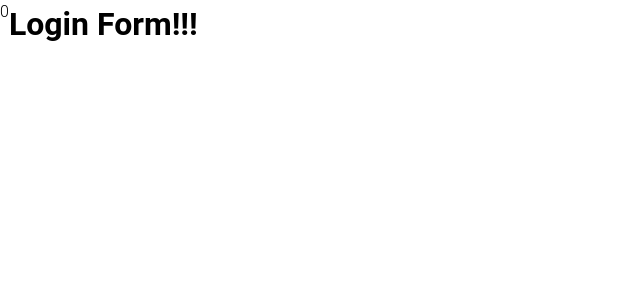
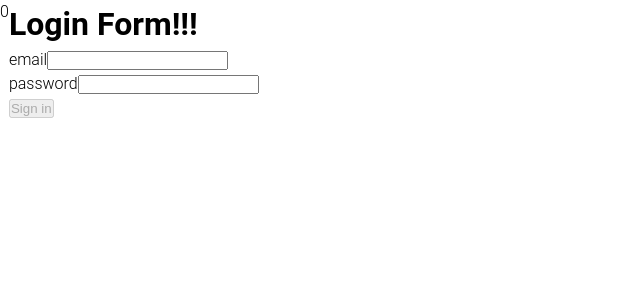
Before and after one commit to TomerCnaan/Plandy-client, a React (Create React App) app: page /login in a window 1280 px wide. Shown: the top 300 px of the page, without its empty margins (0-640 px from the left). Built offline with nearby package versions, Linux system fonts and the light colour scheme; no server answers.

Commit message:
reusable useForm hook is working

```diff
--- a/src/components/common/form.jsx
+++ /dev/null
@@ -1,39 +0,0 @@
-import React, { useState } from "react";
-
-// libraries
-import Joi, { validate } from "joi-browser";
-
-// components
-import Input from "./input";
-import Select from "./select";
-
-const Form = ({ validationSchema }) => {
-	const [data, setData] = useState({});
-	const [errors, setErrors] = useState({});
-
-	function validateProperty({ name, value }) {
-		const obj = { [name]: value };
-		const schema = { [name]: validationSchema[name] };
-		const { error } = Joi.validate(obj, schema);
-		return error ? error.details[0].message : null;
-	}
-
-	function handleChange({ currentTarget: input }) {
-		const _errors = errors;
-		const errorMessage = validateProperty(input);
-		if (errorMessage) _errors[input.name] = errorMessage;
-		else delete errors[input.name];
-
-		const _data = data;
-		data[input.name] = input.value;
-
-		setErrors({ ...errors, _errors });
-		setData({ ...data, _data });
-	}
-
-	// TODO: finish reusable form component
-
-	return { handleChange, data, errors };
-};
-
-export default Form;
--- /dev/null
+++ b/src/components/common/useForm.jsx
@@ -0,0 +1,80 @@
+import React, { useState, useEffect } from "react";
+
+// libraries
+import Joi from "joi-browser";
+
+// components
+import Input from "./input";
+import Select from "./select";
+
+const useForm = (initialState, validationSchema, doSubmit) => {
+	const [data, setData] = useState(initialState);
+	const [errors, setErrors] = useState({});
+
+	function validate() {
+		const options = { abortEarly: false };
+		const { error } = Joi.validate(data, validationSchema, options);
+		if (!error) return null;
+
+		const _errors = {};
+		for (let item of error.details) _errors[item.path[0]] = item.message;
+		return _errors;
+	}
+
+	function validateProperty({ name, value }) {
+		const obj = { [name]: value };
+		const schema = { [name]: validationSchema[name] };
+		const { error } = Joi.validate(obj, schema);
+		return error ? error.details[0].message : null;
+	}
+
+	function handleSubmit(e) {
+		e.preventDefault();
+
+		const _errors = validate();
+		setErrors({ errors: _errors || {} });
+		if (_errors) return;
+
+		doSubmit();
+	}
+
+	function handleChange({ currentTarget: input }) {
+		const { name, value } = input;
+		const _errors = errors;
+		const errorMessage = validateProperty(input);
+		if (errorMessage) setErrors({ ...errors, [name]: errorMessage });
+		else setErrors({ ...errors, [name]: "" });
+
+		setData({
+			...data,
+			[name]: value
+		});
+	}
+
+	function renderButton(label) {
+		return <button disabled={validate()}>{label}</button>;
+	}
+
+	function renderInput(name, label, type = "text") {
+		return (
+			<Input
+				type={type}
+				name={name}
+				value={data[name]}
+				label={label}
+				onChange={handleChange}
+				error={errors[name]}
+			/>
+		);
+	}
+
+	// TODO: finish reusable form component
+
+	return {
+		handleSubmit,
+		renderInput,
+		renderButton
+	};
+};
+
+export default useForm;
--- a/src/components/loginForm.jsx
+++ b/src/components/loginForm.jsx
@@ -1,17 +1,48 @@
-import React from "react";
+import React, { useState } from "react";
 
 // libraried
 import { Redirect } from "react-router-dom";
-import joi, { fromByteArray } from "joi-browser";
+import Joi from "joi-browser";
 
 // components
-import Form from "./common/form";
+import useForm from "./common/useForm";
 import auth from "../services/authService";
 
+const INTITIAL_STATE = {
+	email: "",
+	password: ""
+};
+
 const LoginForm = () => {
+	const schema = {
+		email: Joi.string()
+			.required()
+			.email()
+			.label("Email"),
+		password: Joi.string()
+			.required()
+			.label("Password")
+	};
+
+	const doSubmit = async () => {
+		console.log("submitted");
+	};
+
+	const { handleSubmit, renderInput, renderButton } = useForm(
+		INTITIAL_STATE,
+		schema,
+		doSubmit
+	);
+
+	if (auth.getCurrentUser()) return <Redirect to="/" />;
 	return (
 		<div>
 			<h1> Login Form!!!</h1>
+			<form onSubmit={handleSubmit} noValidate>
+				{renderInput("email", "Email")}
+				{renderInput("password", "Password", "password")}
+				{renderButton("Sign in")}
+			</form>
 		</div>
 	);
 };
```
Also changed, not shown: src/components/todos.js (deleted, +0 -13 lines).
